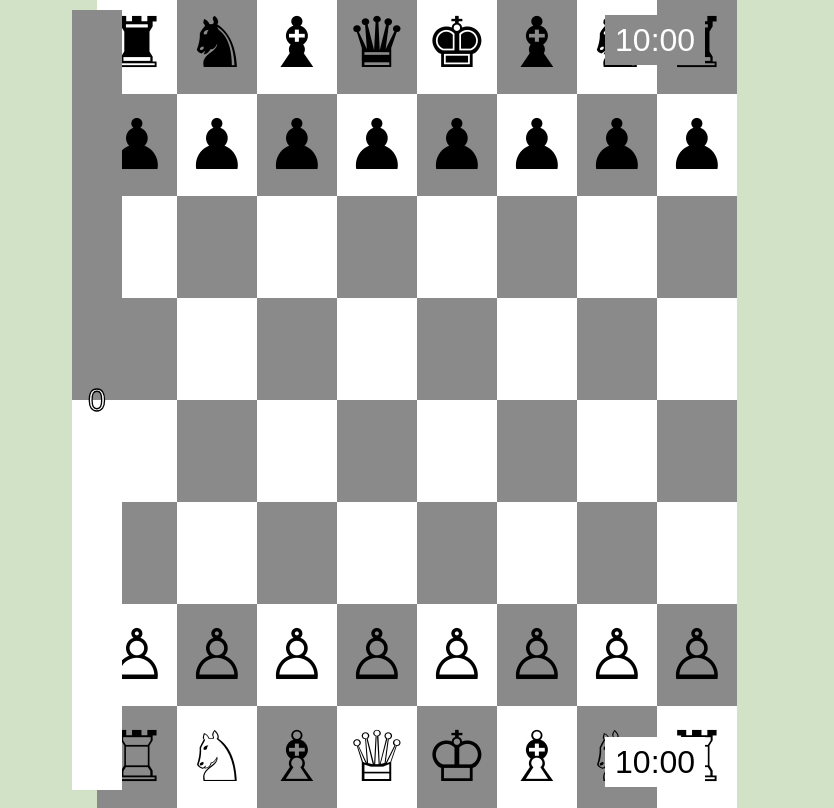
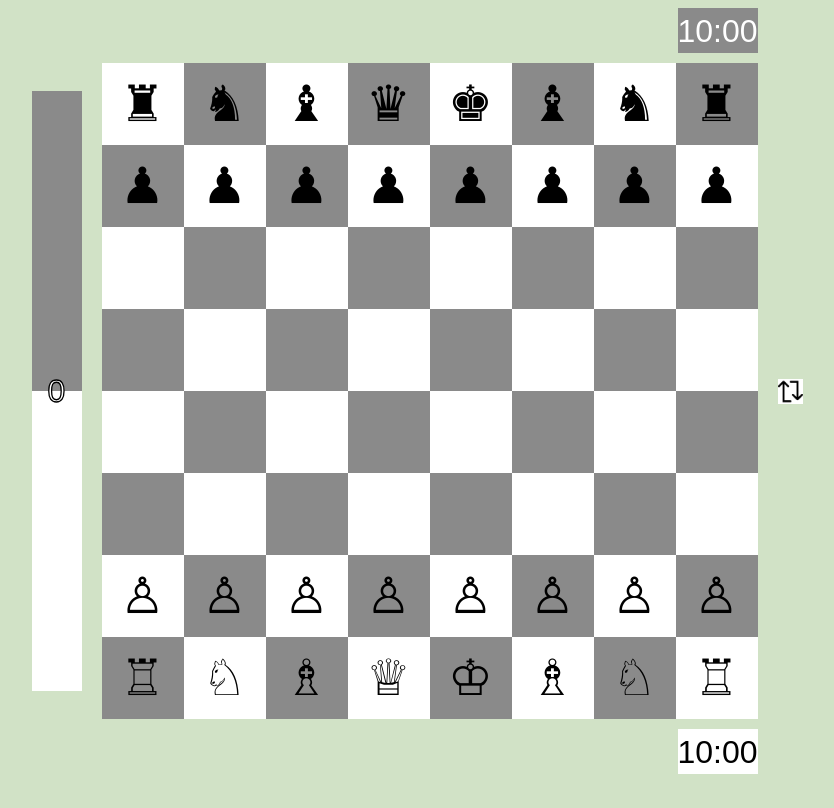
Before and after one commit to Cado0r1/Code, a plain HTML site: page JS ChessEngine/Chess.html in a window 1280 px wide. Shown: the whole page, without its empty margins (223-1057 px from the left). Drawn offline with Linux system fonts and the light colour scheme.

Commit message:
Added FlipBoard function

```diff
--- a/JS ChessEngine/Chess.css
+++ b/JS ChessEngine/Chess.css
@@ -13,21 +13,30 @@ body {
     animation-iteration-count: infinite;
 }
 
+#flex{
+    display: flex;
+    justify-content: center;
+    align-items: center;
+}
+
+#Board{
+    display: flex;
+    flex-direction: column;
+    align-items: flex-end;
+}
+
 table{
-    -webkit-transform: translate(-50%,-50%);
-    transform: translate(-50%,-50%);
-    position: absolute;
-    top: 50%;
-    left: 50%;
     border-collapse: collapse;
     border-spacing: 0px;
+    height: 640px;
+    margin:10px;
 }
 
 td{
-    height: 100px;
-    width: 100px;
+    height: 80px;
+    width: 80px;
     text-align: center;
-    font-size: 70px;
+    font-size: 50px;
     user-select: none;
 }
 
@@ -39,48 +48,56 @@ td{
 }
 
 #evalbar{
-    line-height: 780px;
+    height: 600px;
     width:50px;
     background: linear-gradient(180deg,rgb(138, 138, 138) 0%, rgb(138, 138, 138) 50%,white 50%, white 100%);
-    -webkit-transform: translate(-50%,-50%);
-    transform: translate(-50%,-50%);
-    position:absolute;
-    top: 50%;
-    left: 25%;
     color: rgb(255, 255, 255);
     text-align: center;
     font-size: xx-large;
     font-family: Arial, Helvetica, sans-serif;
     -webkit-text-stroke: 1.3px black;
+    margin:10px;
+    display: flex;
+    align-items: center;
+    justify-content: center;
+}
+
+#flip{
+    width: 25px;
+    height: 25px;
+    background-color: white;
+    margin:10px;
 }
 
 #BlackTimer{
-    width: 100px;
+    width: 80px;
+    height: 45px;
+    line-height: 40px;
     background-color: rgb(138, 138, 138);
-    -webkit-transform: translate(-50%,-50%);
-    transform: translate(-50%,-50%);
-    position: absolute;
-    top: 5%;
-    left: 68.6%;
     color: rgb(255, 255, 255);
     text-align: center;
     font-size: xx-large;
-    line-height: 50px;
     font-family: Arial, Helvetica, sans-serif;
     user-select: none;
+    display: flex;
+    justify-content: center;
+    align-items: center;
+    position: relative;
+    margin-right: 10px;
 }
 #WhiteTimer{
-    width: 100px;
+    width: 80px;
+    height: 45px;
+    line-height: 40px;
     background-color: white;
-    -webkit-transform: translate(-50%,-50%);
-    transform: translate(-50%,-50%);
-    position: absolute;
-    top: 95.2%;
-    left: 68.6%;
     color: black;
     text-align: center;
     font-size: xx-large;
-    line-height: 50px;
     font-family: Arial, Helvetica, sans-serif;
     user-select: none;
+    display: flex;
+    justify-content: center;
+    align-items: center;
+    position: relative;
+    margin-right: 10px;
 }
--- a/JS ChessEngine/Chess.html
+++ b/JS ChessEngine/Chess.html
@@ -8,9 +8,16 @@
     <meta charset="UTF-8">
   </head>
   <body>
-    <table id="ChessBoard"></table>
-    <div id = 'evalbar'>0</div>
-    <div id = 'BlackTimer'>10:00</div>
-    <div id = 'WhiteTimer'>10:00</div>
+    <div id="flex">
+      <div id = 'evalbar'>0</div>
+      <div id="Board">
+        <div id = 'BlackTimer'>10:00</div>
+        <table id="ChessBoard"></table>
+        <div id = 'WhiteTimer'>10:00</div>
+      </div>
+      <div id = 'flip'>
+        <img src = '.\directional-arrow.png' width="25px" height="25px">
+      </div>
+    </div>
   </body>
 </html>
--- a/JS ChessEngine/Chess.js
+++ b/JS ChessEngine/Chess.js
@@ -1002,3 +1002,15 @@ function stopBlackTimer(){
     }
 }
 //flipTable();
+var flip = document.getElementById('flip');
+document.getElementById('Board').style.flexDirection = 'column'
+flip.setAttribute('type','Button');
+flip.onclick = function(){
+    flipTable();
+    if(document.getElementById('Board').style.flexDirection == 'column'){
+        document.getElementById('Board').style.flexDirection = 'column-reverse'
+    }
+    else{
+        document.getElementById('Board').style.flexDirection = 'column'
+    }
+};
```
Also changed, not shown: JS ChessEngine/directional-arrow.png (added).
